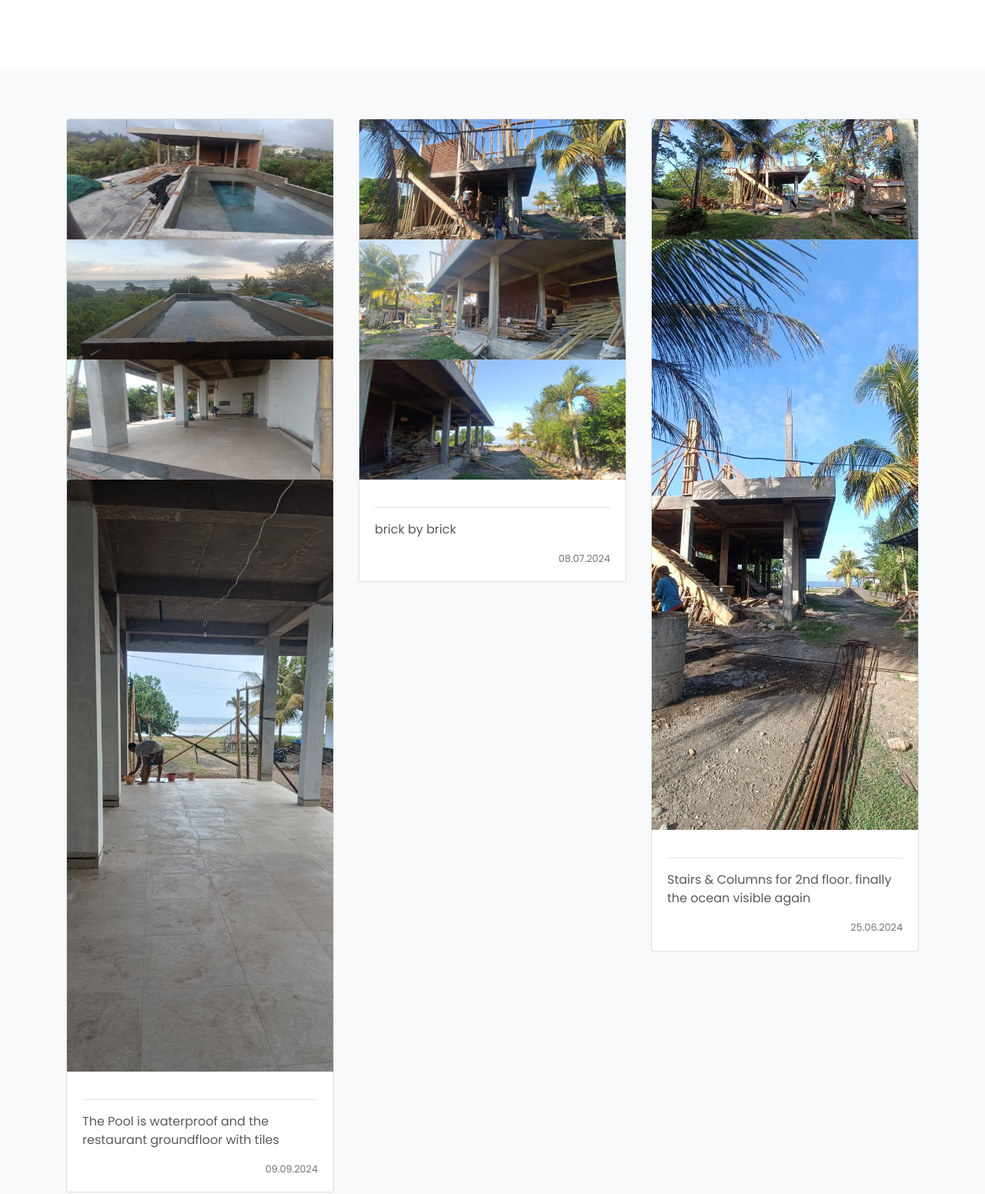
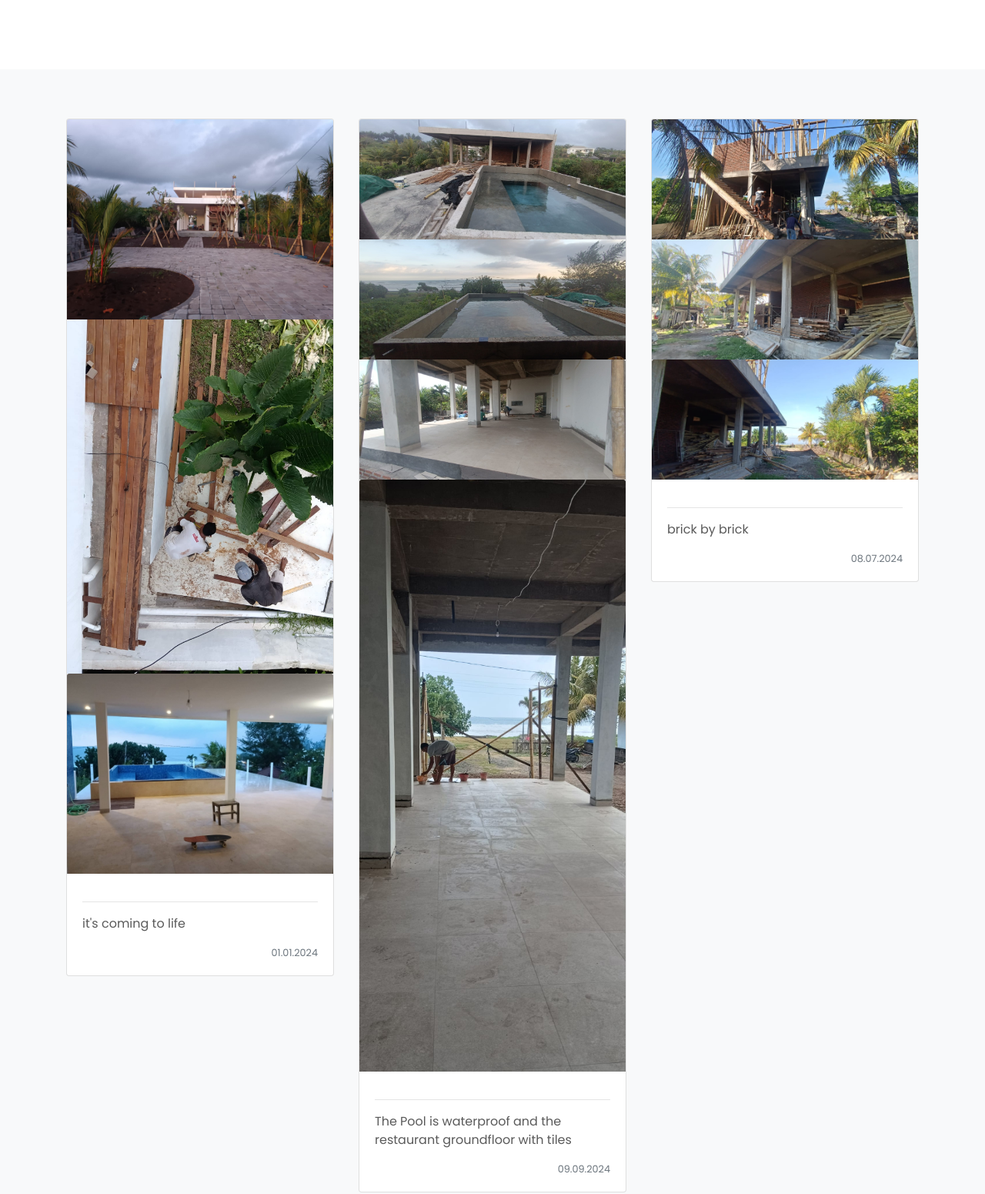
Before and after one commit to Svensone/Bali-Project, a plain HTML site: page progress.html in a window 1280 px wide. Shown: the part 280-1831 px from the top of the page at 77% size. Drawn offline with nearby package versions, Linux system fonts and the light colour scheme; a script that the page names is missing; files whose address does not match are found by name.

Commit message:
updateJan

```diff
--- a/progress.html
+++ b/progress.html
@@ -104,12 +104,6 @@
 
     <main role="main">
 
-
-
-
-
-
-
 <!-- For Progress Blog -->
       <section class="jumbotron text-center">
         <div class="container">
@@ -124,7 +118,23 @@
     <div class="row">
       <!--  😉🤣 ❤️ ✌️🌊 🚀🤷 -->
 
+      <div class="col-md-4">
+        <div class="card mb-4 shadow-sm">
+          <img class="card-img-top" src="img/progress/01-2025-1.jpeg" alt="Card image cap">
+            <img class="card-img-top" src="img/progress/01-2025-2.jpeg" alt="Card image cap">
+            <img class="card-img-top" src="img/progress/01-2025.jpeg" alt="Card image cap">
 
+          <div class="card-body">
+            <p class="card-text"></p>
+              <hr>
+              <p>    it's coming to life   </p>
+            <div class="d-flex justify-content-between align-items-center">
+              <div class="btn-group"> </div>
+              <small class="text-muted">01.01.2024</small>
+            </div>
+          </div>
+        </div>
+      </div>
 
       <div class="col-md-4">
         <div class="card mb-4 shadow-sm">
```
Also changed, not shown: img/progress/01-2025-1.jpeg (added), img/progress/01-2025-2.jpeg (added), img/progress/01-2025.jpeg (added).
